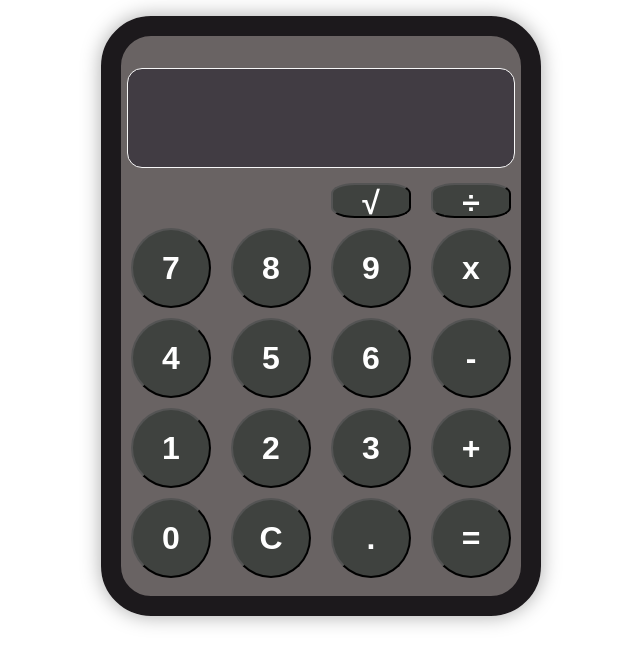
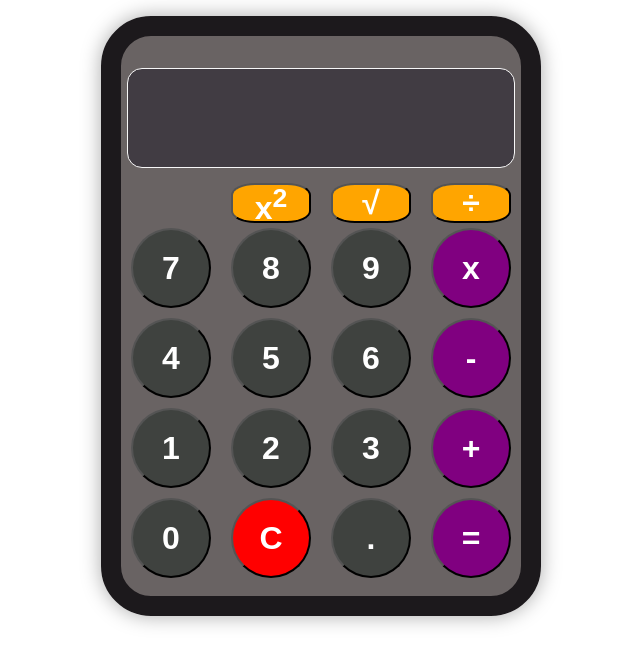
Before and after one commit to jordantangy/mycalculator-app, a React (Create React App) app: page / in a window 1280 px wide. Shown: the top 664 px of the page, without its empty margins (319-959 px from the left). Built offline with nearby package versions, Linux system fonts and the light colour scheme.

Commit message:
adding power of two and styling buttons

```diff
--- a/src/components/Button.css
+++ b/src/components/Button.css
@@ -35,8 +35,8 @@
 }
 
 .top_buttons {
-    height: 35px;
-    line-height: 35px;
+    height: 40px;
+    line-height: 20px;
     width: 80px;
     font-size: 2em;
     font-weight: bold;
--- a/src/components/calculator.js
+++ b/src/components/calculator.js
@@ -1,11 +1,35 @@
-import React, { useState } from "react";
+import React, { useState, useEffect } from "react";
 import Button from "./Button";
 import Screen from "./Screen";
+import "./Button.css";
+
+let sqrPressed = 0;
 
 const Calculator = (props) => {
   const [out, setout] = useState(""); //value to display on the screen
   const [expr, setExpr] = useState(""); //arithmetic expr as string
   const [result, setResult] = useState(0);
+  //const [pressed, setIsPressed] = useState(0);
+  //const [power, setPower] = useState(1);
+
+  // const output = () => {
+  //   setExpr("Math.pow(" + expr + "," + power + ")");
+  //   setIsPressed(0);
+  // };
+
+  // const test = (obj) => {
+  //   setPower(obj.numb);
+  //   output();
+  //   //setExpr("Math.pow(" + expr + "," + power + ")");
+  // };
+
+  // const sqrHandler = () => {
+  //   setIsPressed(1);
+  // };
+
+  const sqr2Handler = () => {
+    setExpr("Math.pow(" + expr + ",2)");
+  };
 
   const onTypeHandler = (obj) => {
     if (
@@ -60,6 +84,8 @@ const Calculator = (props) => {
         value={2}
         style={{ left: 110, top: 80 }}
         exprHandler={onTypeHandler}
+        //powhand={test}
+        //pressed={pressed}
       />
       <Button
         value={3}
@@ -98,22 +124,22 @@ const Calculator = (props) => {
       />
       <Button
         value={"x"}
-        style={{ left: 310, top: -740 }}
+        style={{ left: 310, top: -740, backgroundColor: "purple" }}
         exprHandler={onTypeHandler}
       />
       <Button
         value={"-"}
-        style={{ left: 310, top: -730 }}
+        style={{ left: 310, top: -730, backgroundColor: "purple" }}
         exprHandler={onTypeHandler}
       />
       <Button
         value={"+"}
-        style={{ left: 310, top: -720 }}
+        style={{ left: 310, top: -720, backgroundColor: "purple" }}
         exprHandler={onTypeHandler}
       />
       <Button
         value={"="}
-        style={{ left: 310, top: -710 }}
+        style={{ left: 310, top: -710, backgroundColor: "purple" }}
         exprHandler={eqHandler}
       />
       <Button
@@ -123,19 +149,33 @@ const Calculator = (props) => {
       />
       <Button
         value="C"
-        style={{ left: 110, top: -870 }}
+        style={{ left: 110, top: -870, backgroundColor: "red" }}
         exprHandler={cHandler}
       />
       <Button
         value="÷"
-        style={{ left: 310, top: -1265 }}
+        style={{ left: 310, top: -1265, backgroundColor: "orange" }}
         exprHandler={onTypeHandler}
       />
       <Button
         value="√"
-        style={{ left: 210, top: -1300 }}
+        style={{ left: 210, top: -1305, backgroundColor: "orange" }}
         exprHandler={onTypeHandler}
       />
+      <button
+        className="top_buttons"
+        style={{ left: 110, top: -1345, backgroundColor: "orange" }}
+        onClick={sqr2Handler}
+      >
+        x<sup>2</sup>
+      </button>
+      {/* <button
+        className="top_buttons"
+        style={{ left: -70, top: -1345 }}
+        onClick={sqrHandler}
+      >
+        x<sup>y</sup>
+      </button> */}
     </div>
   );
 };
```
Also changed, not shown: src/components/Button.js (+7 -0 lines).
